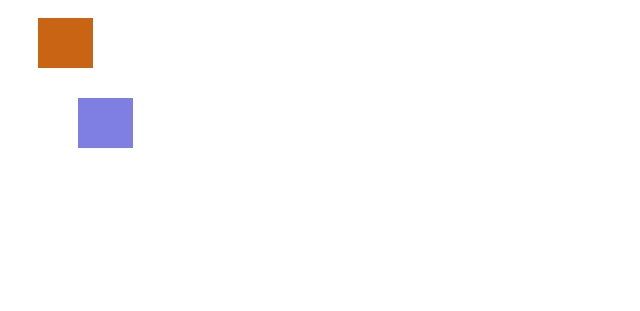
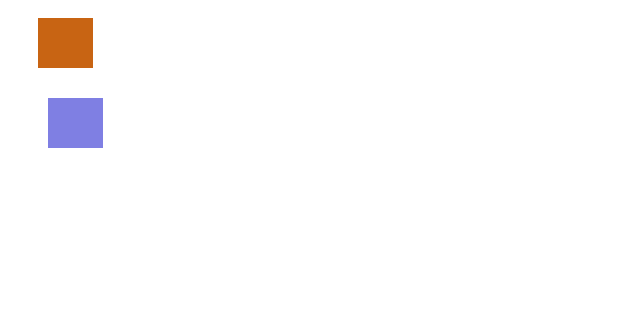
Before and after one commit to avawuw/avawuw.github.io, a plain HTML site: page index.html in a window 1280 px wide. Shown: the whole page, without its empty margins (0-640 px from the left). Drawn offline with Linux system fonts and the light colour scheme.

Commit message:
Update index.html

```diff
--- a/index.html
+++ b/index.html
@@ -10,7 +10,7 @@
         ctx.fillRect (30, 10, 55, 50);
 
         ctx.fillStyle = "rgba(0, 0, 200, 0.5)";
-        ctx.fillRect (70, 90, 55, 50);
+        ctx.fillRect (40, 90, 55, 50);
       }
     }
   </script>
```
